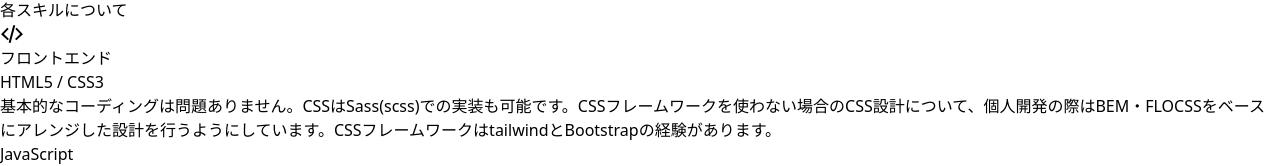
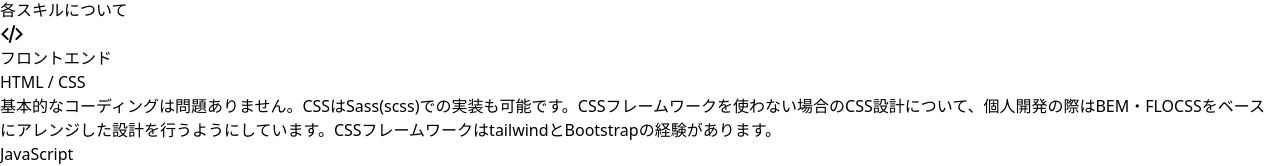
Before and after one commit to mukai-junichi/mukai-junichi, a Next.js app: page /skills in a window 1280 px wide. Shown: the part 146-312 px from the top of the page. Built offline with nearby package versions, Linux system fonts and the light colour scheme.

Commit message:
Skillsページ：文言修正

```diff
--- a/src/pages/skills.jsx
+++ b/src/pages/skills.jsx
@@ -10,7 +10,7 @@ const MySkills = [
     skills: [
       {
         key: Math.floor(Math.random() * 1e3),
-        language: "HTML5 / CSS3",
+        language: "HTML / CSS",
         description:
           "基本的なコーディングは問題ありません。CSSはSass(scss)での実装も可能です。CSSフレームワークを使わない場合のCSS設計について、個人開発の際はBEM・FLOCSSをベースにアレンジした設計を行うようにしています。CSSフレームワークはtailwindとBootstrapの経験があります。",
       },
```
